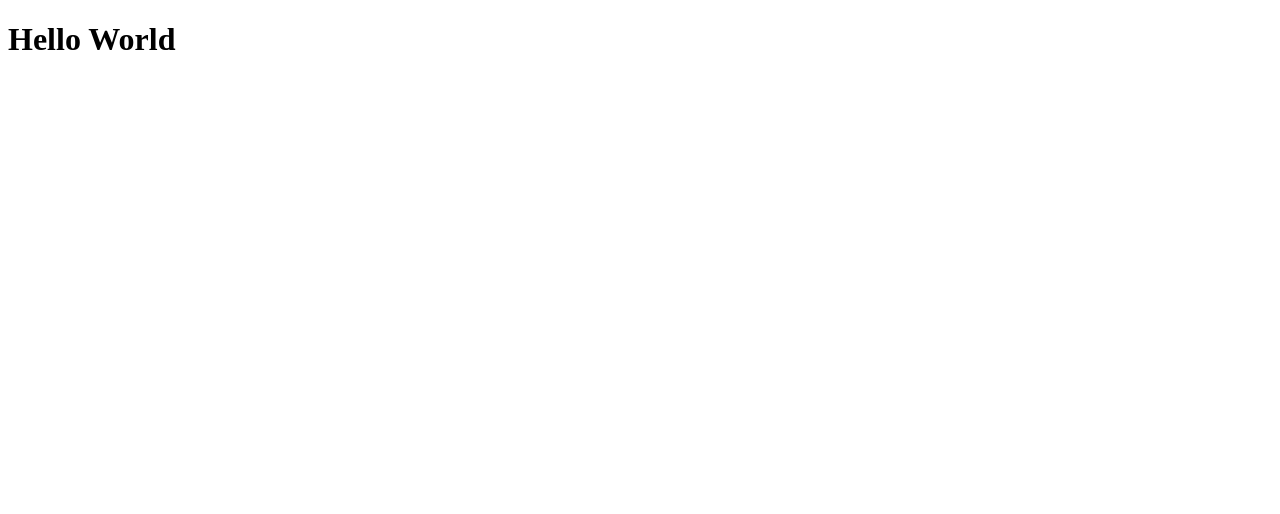
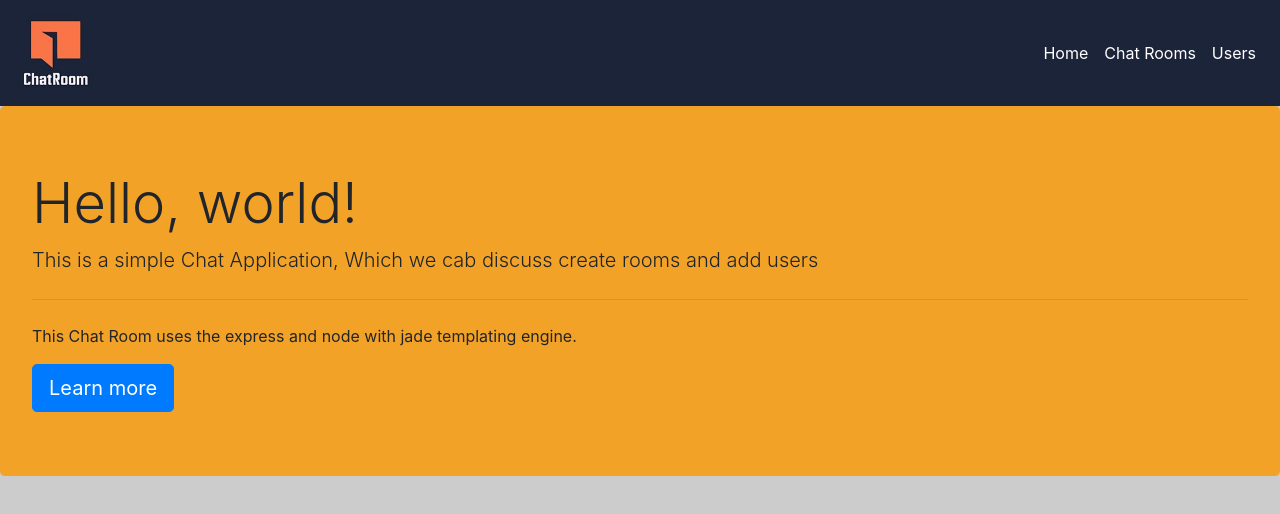
Before and after one commit to Sharath-Jayson/chatapp, a website: page public/index.html in a window 1280 px wide. Drawn offline with nearby package versions, Linux system fonts and the light colour scheme.

Commit message:
Added Bootstrap framework. Completing Chapter 1

```diff
--- a/package.json
+++ b/package.json
@@ -17,6 +17,7 @@
   },
   "homepage": "https://github.com/Sharath-Jayson/chatapp#readme",
   "dependencies": {
+    "bootstrap": "^4.3.1",
     "express": "^4.17.1"
   }
 }
--- a/public/index.html
+++ b/public/index.html
@@ -5,8 +5,41 @@
     <meta name="viewport" content="width=device-width, initial-scale=1.0">
     <meta http-equiv="X-UA-Compatible" content="ie=edge">
     <title>Chat App</title>
+    <link rel="stylesheet" href="/css/bootstrap.min.css">
+
+    <link rel="stylesheet" href="style.css">
 </head>
 <body>
-    <h1>Hello World</h1>
+        <nav class="navbar navbar-expand-lg navbar-light justify-content-end bg-color-nav ">
+                <a class="navbar-brand" href="#">
+                        <img src="logo.jpg" width="80" height="80" class="d-inline-block align-top" alt="Chat Room">
+
+                      </a>
+                <button class="navbar-toggler" type="button" data-toggle="collapse" data-target="#navbarTogglerDemo02" aria-controls="navbarTogglerDemo02" aria-expanded="false" aria-label="Toggle navigation">
+                  <span class="navbar-toggler-icon"></span>
+                </button>
+
+                <div class="collapse navbar-collapse" id="navbarTogglerDemo02">
+                  <ul class="navbar-nav ml-auto ">
+                    <li class="nav-item active">
+                      <a class="nav-link text-white" href="#">Home <span class="sr-only">(current)</span></a>
+                    </li>
+                    <li class="nav-item">
+                      <a class="nav-link text-white" href="/admin/rooms">Chat Rooms</a>
+                    </li>
+                    <li class="nav-item">
+                      <a class="nav-link text-white" href="/admin/users" aria-disabled="true">Users</a>
+                    </li>
+                  </ul>
+                </div>
+              </nav>
+
+              <div class="jumbotron bg-color-jumbo">
+                    <h1 class="display-4">Hello, world!</h1>
+                    <p class="lead">This is a simple Chat Application, Which we cab discuss create rooms and add users</p>
+                    <hr class="my-4">
+                    <p>This Chat Room uses the express and node with jade templating engine.</p>
+                    <a class="btn btn-primary btn-lg" href="#" role="button">Learn more</a>
+                  </div>
 </body>
 </html>
--- /dev/null
+++ b/public/style.css
@@ -0,0 +1,16 @@
+body{
+ 9, 0.836);
+  background-color: #ccc;
+}
+.main-content{
+
+    padding: 40px 15px;
+}
+.bg-color-nav{
+
+    background-color: #1C2439;
+}
+.bg-color-jumbo{
+
+    background-color: rgba(252, 155, 9, 0.836);
+}
```
Also changed, not shown: app.js (+8 -1 lines), public/logo.jpg (added), public/logo.png (added), 1 other file.
